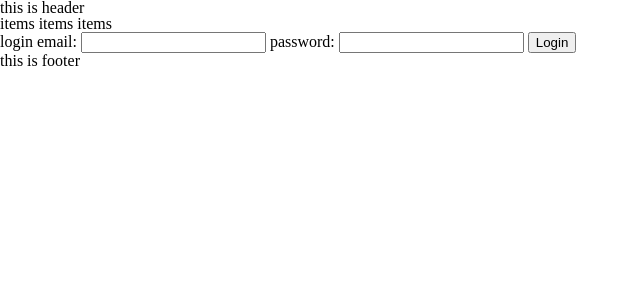
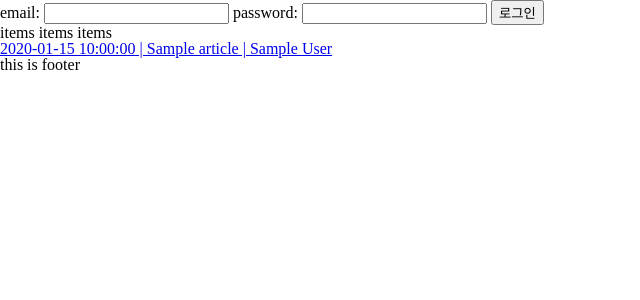
Before and after one commit to nomore12/flask-board, a Flask app: page / in a window 1280 px wide. Shown: the top 300 px of the page, without its empty margins (0-640 px from the left). Run offline with Flask 2, Linux system fonts and the light colour scheme; tables that the repository leaves empty or names only in its code hold one stand-in row (values such as "Sample post").

Commit message:
로그인, 로그아웃 구현 및 article_list를 base.html로 이동

```diff
--- a/board/app.py
+++ b/board/app.py
@@ -11,6 +11,7 @@ from flask import (
 )
 
 from db_manager import (
+    login_user,
     create_user,
     get_users,
     get_user,
@@ -27,9 +28,46 @@ from logger import logger
 app = Flask(__name__)
 
 
-@app.route("/")
+@app.route("/", methods=["POST", "GET"])
 def index():
-    return render_template("base.html")
+    logger.debug("post")
+    articles = get_articles()
+    if request.method != "POST":
+        return render_template(
+            "base.html",
+            context={"user": None, "articles": articles},
+        )
+    email = request.form.get("email")
+    password = request.form.get("password")
+    user = login_user(email, password)
+
+    if user is False:
+        return render_template(
+            "base.html", context={"user": user, "articles": articles}
+        )
+    logger.debug("auth")
+    if email != user["email"] or password != user["password"]:
+        return render_template(
+            "base.html",
+            context={"user": None, "articles": articles},
+        )
+    session["user"] = user
+    return render_template(
+        "base.html",
+        context={
+            "user": user,
+            "articles": articles,
+        },
+    )
+
+
+@app.route("/logout")
+def logout():
+    user = session.get("user", None)
+    if user is None:
+        return redirect(url_for(".index"))
+    session.pop("user")
+    return redirect(url_for(".index"))
 
 
 @app.route("/users")
@@ -45,7 +83,6 @@ def user_create():
         password_confirm = request.form.get("password_confirm", "")
         if password != password_confirm or password == "":
             return redirect(url_for(".users"))
-
         name = request.form.get("username", "").strip()
         email = request.form.get("email", "").strip()
         now = datetime.now().strftime("%Y-%m-%d %H:%M:%S")
@@ -88,5 +125,5 @@ def article_create():
 
 
 if __name__ == "__main__":
-    app.debug = True
+    app.config.update(DEBUG=True, SECRET_KEY="secretkey")
     app.run()
--- a/board/db_manager.py
+++ b/board/db_manager.py
@@ -16,7 +16,7 @@ def set_connection():
 
 # 쿼리를 실행하는 함수
 def execute_query(sql):
-    print(sql)
+    logger.debug(sql)
     conn = set_connection()
     cursor = conn.cursor(pymysql.cursors.DictCursor)
     cursor.execute(sql)
@@ -25,7 +25,7 @@ def execute_query(sql):
 
 
 def execute_get_query(sql, manny=False):
-    print(sql)
+    logger.debug(sql)
     conn = set_connection()
     cursor = conn.cursor(pymysql.cursors.DictCursor)
     if manny:
@@ -64,6 +64,17 @@ def get_users():
     return result
 
 
+def login_user(email, password):
+    sql = f"SELECT * \
+            FROM user \
+            WHERE email = '{email}' \
+            AND password = '{password}'; "
+    result = execute_get_query(sql)
+    if result is not None:
+        return result
+    return False
+
+
 # 유저 정보 수정 U
 def update_user(id, update_name):
     sql = f"UPDATE user SET name = '{update_name}' WHERE id = {id};"
@@ -96,7 +107,6 @@ def get_articles():
         LEFT JOIN user AS u \
         ON a.user_id = u.id;"
     result = execute_get_query(sql, manny=True)
-    logger.debug(result)
     return result
 
 
@@ -116,3 +126,4 @@ def delete_article():
 
 
 # now = datetime.now().strftime("%Y-%m-%d %H:%M:%S")
+# login_user("nomore6@naver.com", 234)
--- a/board/templates/base.html
+++ b/board/templates/base.html
@@ -13,7 +13,20 @@
   <body>
     <div>
       {% block header %}
-      <div>this is header</div>
+      <span>
+        {% if context.user == None %}
+        <form action="/" method="post">
+          <label for="email">email: </label>
+          <input id="email" name="email" type="email" />
+          <label for="password">password: </label>
+          <input id="password" name="password" type="text" />
+          <input type="submit" value="로그인" />
+        </form>
+        {% else %}
+        <a href="#">{{ context.user.name }}</a><a href="logout">로그아웃</a>
+        <span>{{ context.name }}</span>
+        {% endif %}
+      </span>
       {% endblock %}
       <div class="container">
         {% block navbar %}
@@ -22,17 +35,24 @@
           <span class="nav-item">items</span>
           <span class="nav-item">items</span>
         </div>
-        {% endblock %} {% block content %}
+        {% endblock %} {% block content %} {% for article in context.articles %}
 
-        <form action="login" method="post">
-          <label for="email">login email: </label>
-          <input required id="email" type="email" />
-          <label for="password">password: </label>
-          <input required id="password" name="password" type="password" />
-          <input type="submit" value="Login" />
-        </form>
+        <div>
+          <ul>
+            <a href="#">
+              <li>
+                {{ article.created_at }} | {{ article.title }} | {{ article.name
+                }}
+              </li>
+            </a>
+          </ul>
+        </div>
 
-        {% endblock %}
+        {% endfor %} {% if context.user != None %}
+        <div>
+          <a href="/article_create"> 글쓰기 </a>
+        </div>
+        {% endif %} {% endblock %}
       </div>
 
       {% block footer %}
```
Also changed, not shown: board/templates/article_list.html (+1 -17 lines).
